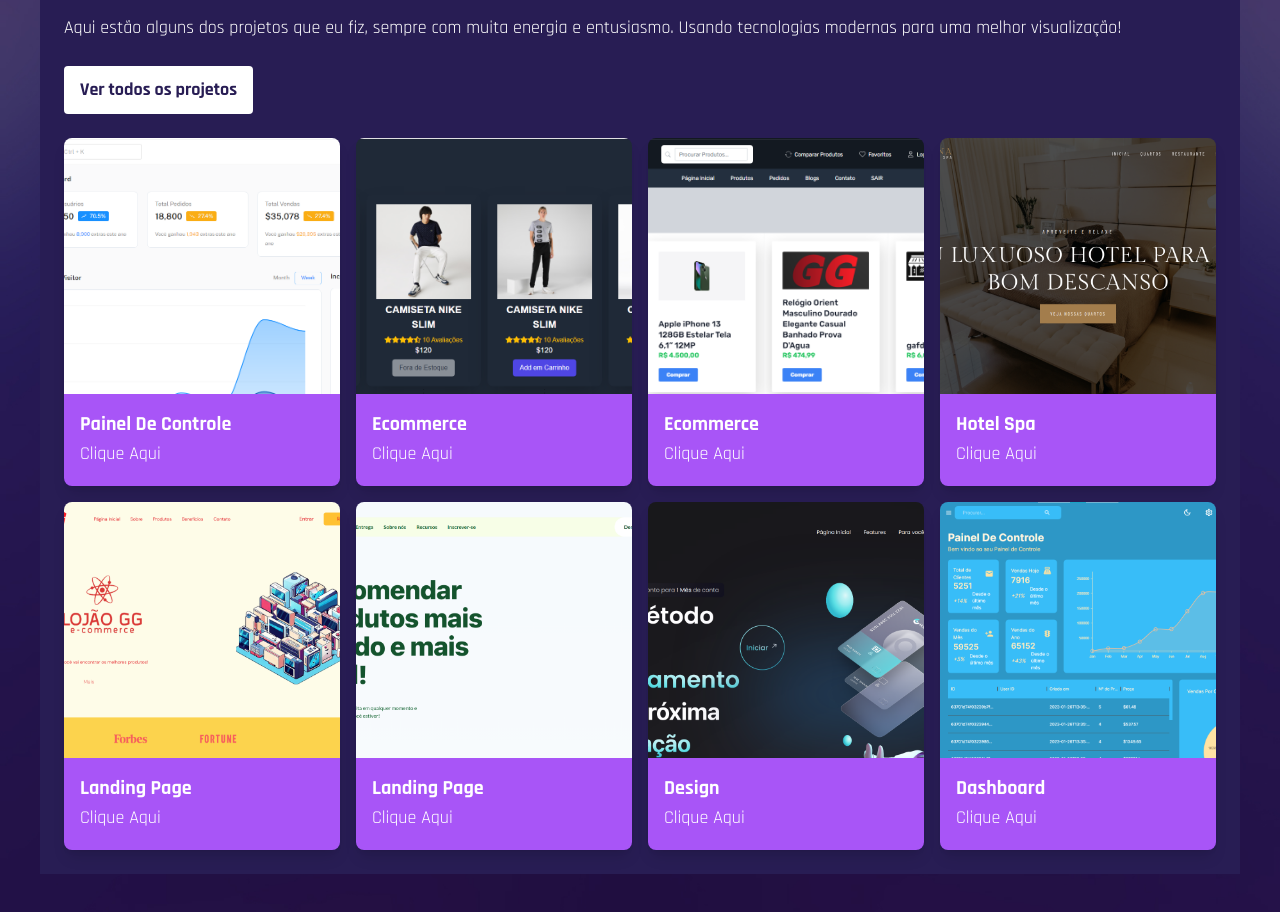
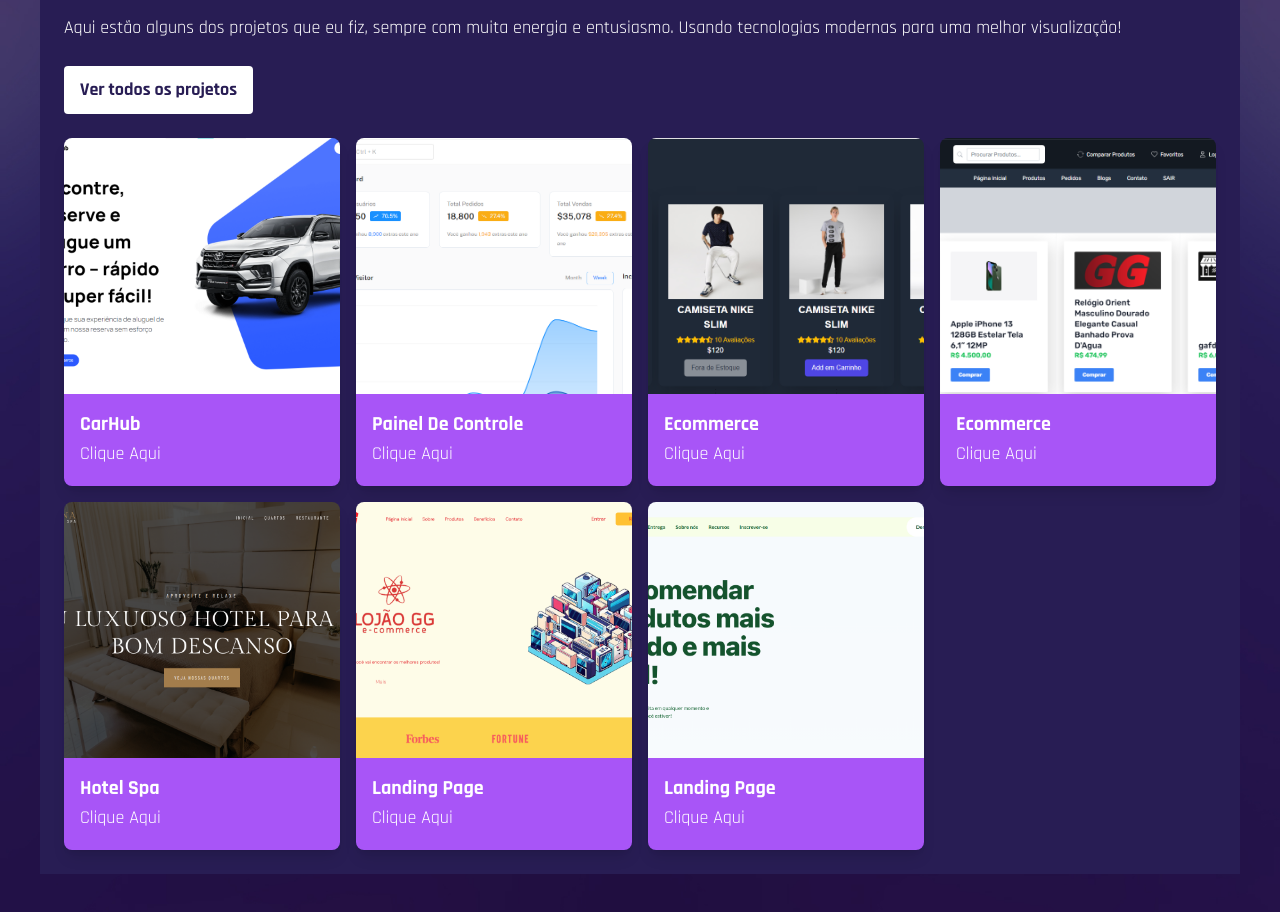
Before and after one commit to Suntzu1000/portfolio2.0, a React (Create React App) app in the folder portfolio-starter/: page / in a window 1280 px wide. Shown: the part 2680-3592 px from the top of the page. Built offline with nearby package versions, Linux system fonts and the light colour scheme; the HTML template or start-up script is replaced by a standard one; a web font is replaced by a local one.

Commit message:
PJ adicionado

```diff
--- a/portfolio-starter/src/data/Data.js
+++ b/portfolio-starter/src/data/Data.js
@@ -1,6 +1,5 @@
 import img1 from "../assets/portfolio-img1.png";
-import img2 from "../assets/portfolio-img2.png";
-import img3 from "../assets/portfolio-img3.png";
+import img3 from "../assets/DD.png";
 import img4 from "../assets/portfolio-img4.png";
 import img5 from "../assets/hotel.png";
 import img6 from "../assets/ecommerce.png";
@@ -8,6 +7,14 @@ import img7 from "../assets/eccnomiza.png";
 import img8 from "../assets/admin.png";
 
 export const projects = [
+
+  {
+    name: "CarHub",
+    image: img3,
+    link: "https://next-application-sigma.vercel.app/",
+    description:
+      "Sistema de vendas de carros",
+  },
   {
     name: "Painel De Controle",
     image: img8,
@@ -48,18 +55,5 @@ export const projects = [
     description:
       "Essa landing page foi otimizada para uma melhor experiência do usuário, com um design atraente, informações claras e objetivas.",
   },
-  {
-    name: "Design",
-    image: img2,
-    link: "https://bancoteste.vercel.app/",
-    description:
-      "Descrição do projeto Lorem ipsum dolor sit, amet consectetur adipisicing elit. 2",
-  },
-  {
-    name: "Dashboard",
-    image: img3,
-    link: "https://admin-front-end.onrender.com",
-    description:
-      "Descrição do projeto Lorem ipsum dolor sit, amet consectetur adipisicing elit. 3",
-  },
+
 ];
```
Also changed, not shown: portfolio-starter/src/assets/DD.png (added).
